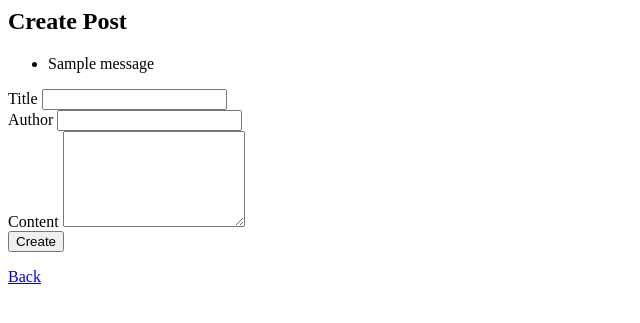
After one commit to liorschifrin/troniworld, a Flask app: page /new_post in a window 1280 px wide. The commit adds this page. Shown: the top 323 px of the page, without its empty margins (0-640 px from the left). Run offline with Flask 3, Linux system fonts and the light colour scheme; the visitor is signed in with stand-in values (Sample User, id 1); tables that the repository leaves empty hold one stand-in row (values such as "Sample post"); one stand-in notice (Sample message) is shown.

Commit message:
Simple post creation/viewing
- Admin users can create posts with title, author, and text content
- Posts are listed on index
- Simple post page with content

```diff
--- a/flask_app/routes.py
+++ b/flask_app/routes.py
@@ -2,11 +2,20 @@ from flask import flash, redirect, render_template, request, session, url_for
 from werkzeug.security import check_password_hash, generate_password_hash
 
 from . import app, db
-from .models import User
+from .models import Post, User
+
+
+def get_current_user() -> User | None:
+    user_id = session.get('user_id')
+    if not user_id:
+        return None
+    return User.query.get(user_id)
 
 @app.route('/')
 def index():
-    return render_template('index.html')
+    current_user = get_current_user()
+    posts = Post.query.all()
+    return render_template('index.html', current_user=current_user, posts=posts)
 
 
 @app.route('/register', methods=['GET', 'POST'])
@@ -14,11 +23,9 @@ def register():
     # If an admin account already exists, redirect to login unless admin is logged in. Otherwise, allow registration.
     admin_existing = User.query.filter_by(is_admin=True).first()
     if admin_existing:
-        user_id = session.get('user_id')
-        if not user_id:
+        current_user = get_current_user()
+        if not current_user:
             return redirect(url_for('login'))
-
-        current_user = User.query.get(user_id)
         if not current_user or not current_user.is_admin:
             return redirect(url_for('index'))
 
@@ -68,6 +75,35 @@ def login():
     return render_template('login.html')
 
 
+@app.route('/post/<int:post_id>', methods=['GET'])
+def post(post_id):
+    post = Post.query.get_or_404(post_id)
+    return render_template('post.html', post=post)
+
+@app.route('/new_post', methods=['GET', 'POST'])
+def new_post():
+    current_user = get_current_user()
+    if not current_user or not current_user.is_admin:
+        return redirect(url_for('index'))
+
+    if request.method == 'POST':
+        title = request.form.get('title', '').strip()
+        author = request.form.get('author', '').strip()
+        content = request.form.get('content', '').strip()
+
+        if not title or not author or not content:
+            flash('Title, author, and content are required.')
+            return redirect(url_for('new_post'))
+
+        post = Post(title=title, author=author, content=content)
+        db.session.add(post)
+        db.session.commit()
+        flash('Post created.')
+        return redirect(url_for('index'))
+
+    return render_template('new_post.html', current_user=current_user)
+
+
 @app.route('/logout', methods=['POST'])
 def logout():
     session.pop('user_id', None)
--- /dev/null
+++ b/flask_app/templates/new_post.html
@@ -0,0 +1,32 @@
+<h2>Create Post</h2>
+
+{% with messages = get_flashed_messages() %}
+  {% if messages %}
+    <ul>
+      {% for message in messages %}
+        <li>{{ message }}</li>
+      {% endfor %}
+    </ul>
+  {% endif %}
+{% endwith %}
+
+<form method="post">
+  <label>
+    Title
+    <input type="text" name="title" required>
+  </label>
+  <br>
+  <label>
+    Author
+    <input type="text" name="author" required>
+  </label>
+  <br>
+  <label>
+    Content
+    <textarea name="content" rows="6" required></textarea>
+  </label>
+  <br>
+  <button type="submit">Create</button>
+</form>
+
+<a href="{{ url_for('index') }}">Back</a>
--- /dev/null
+++ b/flask_app/templates/post.html
@@ -0,0 +1,6 @@
+<!-- Post page -->
+<h2>{{ post.title }}</h2>
+<p>{{ post.author }}</p>
+<p>{{ post.content }}</p>
+
+<a href="{{ url_for('index') }}">Back</a>
```
Also changed, not shown: flask_app/templates/index.html (+12 -1 lines).
